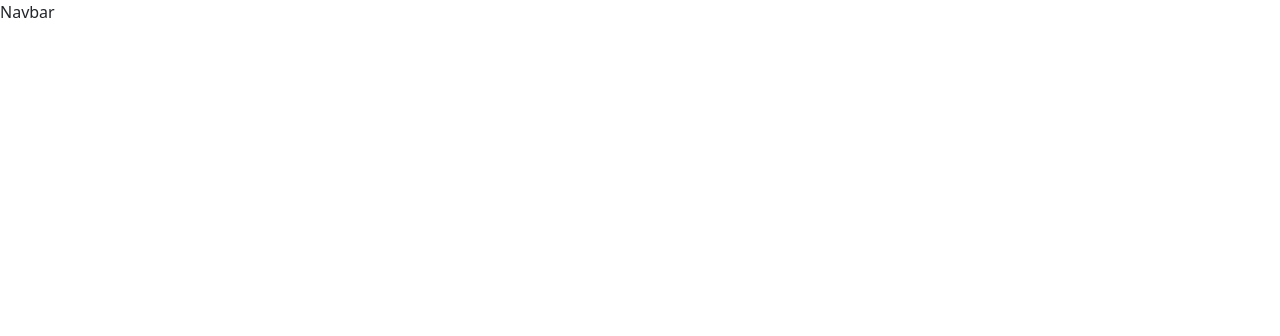
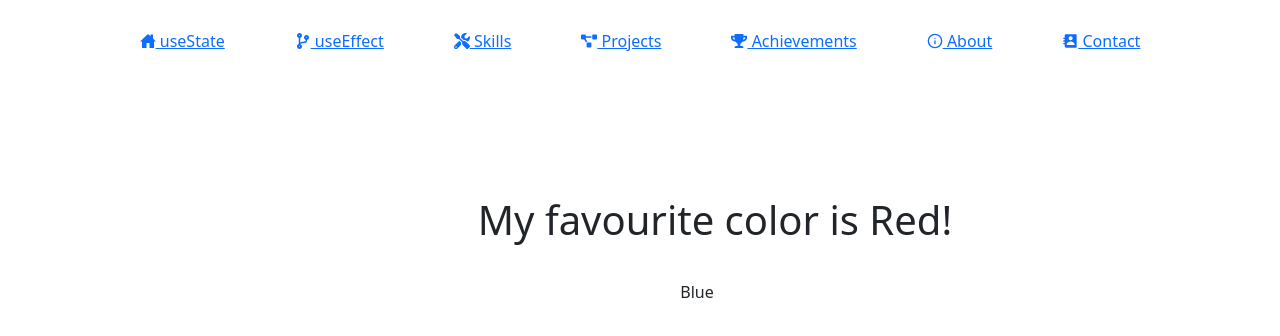
Before and after one commit to khushi23-crypto/React-Basic-Concepts, a React (Create React App) app: page /usestate in a window 1280 px wide. Shown: the top 336 px of the page. Built offline with nearby package versions, Linux system fonts and the light colour scheme.

Commit message:
useState concept

```diff
--- a/package.json
+++ b/package.json
@@ -11,6 +11,8 @@
     "react": "^19.1.1",
     "react-bootstrap": "^2.10.10",
     "react-dom": "^19.1.1",
+    "react-icons": "^5.5.0",
+    "react-router-dom": "^7.8.2",
     "react-scripts": "5.0.1",
     "web-vitals": "^2.1.4"
   },
--- a/public/index.html
+++ b/public/index.html
@@ -19,6 +19,7 @@
     <title>React Basic Concepts</title>
   </head>
   <body>
+
     <noscript>You need to enable JavaScript to run this app.</noscript>
     <div id="root"></div>
   </body>
--- a/src/App.js
+++ b/src/App.js
@@ -1,10 +1,16 @@
+import React from 'react';
 import Navbar from './components/Navbar/Navbar';
+import { BrowserRouter as Router, Routes, Route } from 'react-router-dom';
+import UseState from './components/UseState';
 
 function App() {
   return (
-    <>
-    <Navbar/>
-    </>
+    <Router>
+      <Navbar />
+      <Routes>
+        <Route path="/usestate" element={<UseState />} />
+      </Routes>
+    </Router>
   );
 }
 
--- a/src/components/Navbar/Navbar.css
+++ b/src/components/Navbar/Navbar.css
@@ -0,0 +1,44 @@
+.navbar {
+  display: flex;
+  align-items: center;
+  padding: 10px 20px;
+  margin: 0;
+  position: fixed;  /* make it stick to top */
+  top: 0;            /* top of viewport */
+  left: 0;
+  width: 100%;       /* full width */
+  z-index: 999;      /* stay above other content */
+  transition: background-color 0.3s ease;
+}
+.nav-menu {
+  display: flex;
+  align-items: center;
+  justify-content: center;
+  padding: 20px 20px;
+  margin: 0;
+  gap: 50px;
+  position: fixed; /* make it stick to top */
+  top: 0; /* top of viewport */
+  left: 0;
+  width: 100%; /* full width */
+  z-index: 999; /* stay above other content */
+  transition: background-color 0.3s ease;
+}
+.menu-circle {
+  display: flex;
+  align-items: center;
+  justify-content: center;
+  padding: 9px 10px; /* keep same as hover */
+  border-radius: 50px; /* same as hover */
+  transition: transform 0.3s ease, box-shadow 0.3s ease, background 0.3s ease;
+}
+.menu-circle:hover {
+  transform: scale(1.05);
+  background: linear-gradient(267deg, #b923f1 0.36%, #da7c25 102.06%);
+  box-shadow: 0 4px 15px rgba(185, 35, 241, 0.6),
+    0 0 15px rgba(218, 124, 37, 0.5);
+
+}
+.nav-menu a:hover::before {
+  width: 100%;
+}
--- a/src/components/Navbar/Navbar.jsx
+++ b/src/components/Navbar/Navbar.jsx
@@ -1,9 +1,27 @@
 import React from 'react'
+import { IoHomeSharp } from "react-icons/io5";
+import { BiSolidContact } from "react-icons/bi";
+import { FaProjectDiagram } from "react-icons/fa";
+import { FaTools } from "react-icons/fa";
+import { FaTrophy } from "react-icons/fa";
+import { FaCodeBranch } from "react-icons/fa";
+import { FiInfo } from "react-icons/fi";
+import './Navbar.css'
 
 function Navbar() {
-  return (
-    <div>Navbar</div>
-  )
+    return (
+        <header className='navbar'>
+            <nav className='nav-menu'>
+                <a href="/usestate" className='menu-circle'><IoHomeSharp /> &nbsp;useState</a>
+                <a href="/useeffect" className='menu-circle'><FaCodeBranch />&nbsp;useEffect</a>
+                <a href="/skills" className='menu-circle'><FaTools />&nbsp;Skills</a>
+                <a href="/projects" className='menu-circle'><FaProjectDiagram />&nbsp;Projects</a>
+                <a href="/achievements" className='menu-circle'><FaTrophy />&nbsp;Achievements</a>
+                <a href="/about" className='menu-circle'><FiInfo /> &nbsp;About</a>
+                <a href="/contact" className='menu-circle'><BiSolidContact />&nbsp;Contact</a>
+            </nav>
+        </header>
+    )
 }
 
 export default Navbar
--- /dev/null
+++ b/src/components/UseState.css
@@ -0,0 +1,25 @@
+.head{
+    padding-top: 90px;
+    padding-left: 150px;
+    margin-top: 90px;
+    display: flex;
+    flex-direction: column;
+    align-items: center;
+    justify-content: center;
+}
+
+.container {
+  position: relative;
+  height: 10vh;
+}
+
+.btn {
+  position: absolute;
+  border: 2px solid #000; /* black border, 2px thick */
+  padding: 10px 20px;     /* space inside button */
+  background-color: #4ce6de;  /* optional background */
+  cursor: pointer;
+  top: 50%;
+  left: 55%;
+  transform: translate(-50%, -50%); /* exact center */
+}
--- /dev/null
+++ b/src/components/UseState.jsx
@@ -0,0 +1,24 @@
+import React from 'react'
+import { useState } from 'react';
+import './UseState.css'
+
+function UseState() {
+  const [color, setColor] = useState('Red')
+
+
+  const changeColor = () => {
+
+    setColor('Blue')
+  }
+  return (
+
+    <>
+      <h1 className='head'>My favourite color is {color}!</h1>
+      <div className="container">
+      <button type='button' className='btn' onClick={changeColor}>Blue</button>
+      </div>
+    </>
+  )
+}
+
+export default UseState
```
Also changed, not shown: 1 other file (tests, documents, lock files or other folders).
